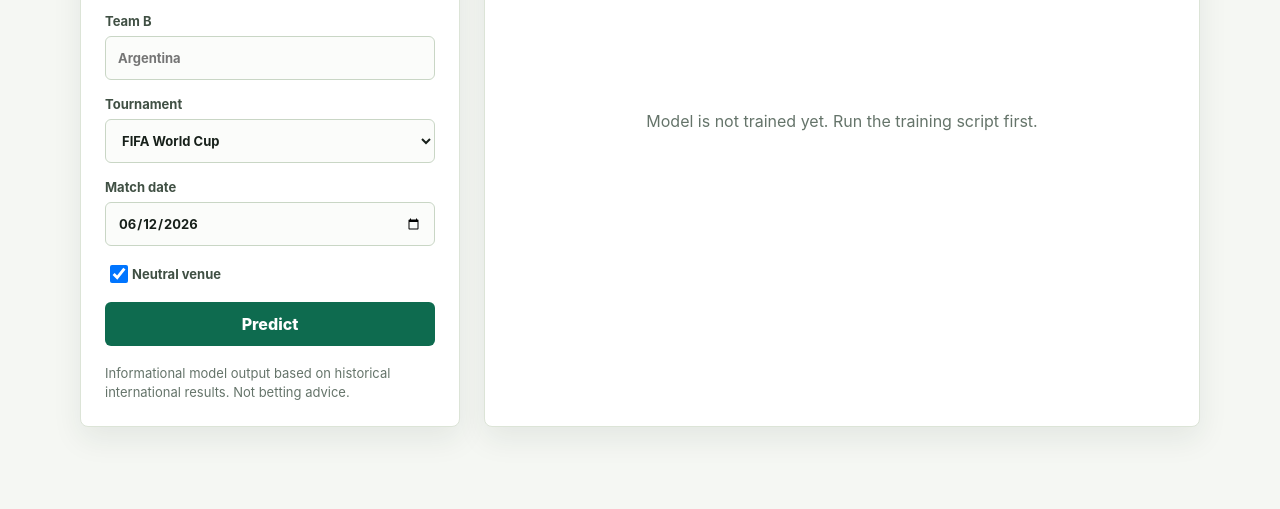
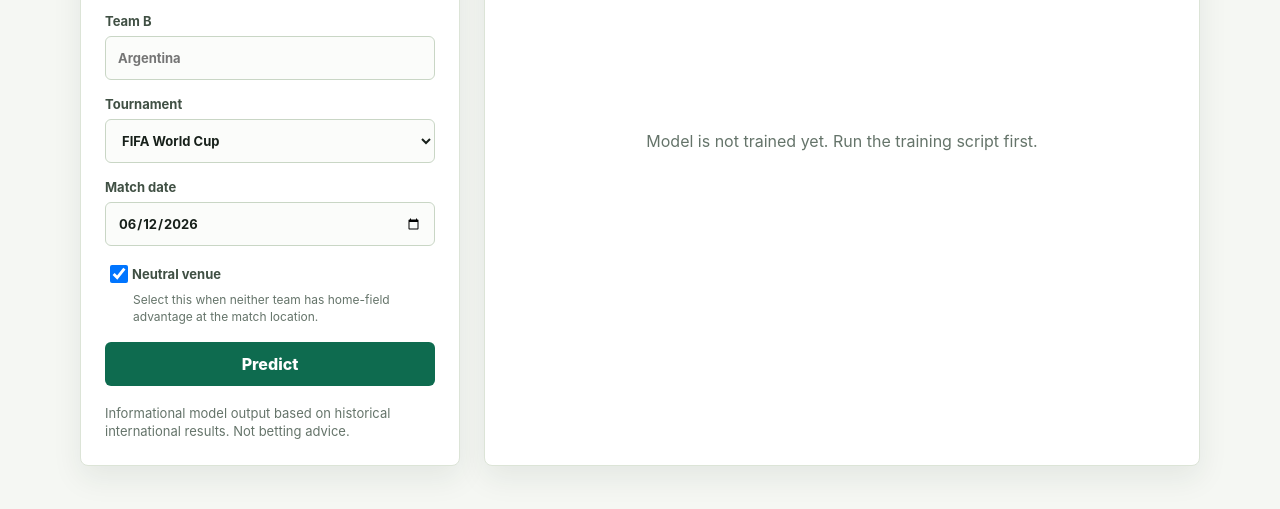
Before and after one commit to don-milsey-miller/2026-world-cup-predictions, a plain HTML site: page static/index.html in a window 1280 px wide. Shown: the part 217-726 px from the top of the page. Drawn offline with Linux system fonts and the light colour scheme; files that its build step writes are made by us from their sources; no server answers; files whose address does not match are found by name.

Commit message:
Explain neutral venue option

```diff
--- a/static/index.html
+++ b/static/index.html
@@ -40,6 +40,9 @@
               <input id="neutral" type="checkbox" checked />
               Neutral venue
             </label>
+            <p class="field-note">
+              Select this when neither team has home-field advantage at the match location.
+            </p>
             <button type="submit">Predict</button>
           </form>
           <p class="caveat">Informational model output based on historical international results. Not betting advice.</p>
--- a/static/styles.css
+++ b/static/styles.css
@@ -78,6 +78,13 @@ select {
 
 .toggle input {
   min-height: 18px;
+}
+
+.field-note {
+  margin: -10px 0 0 28px;
+  color: #65746a;
+  font-size: 12px;
+  line-height: 1.4;
 }
 
 button {
```
